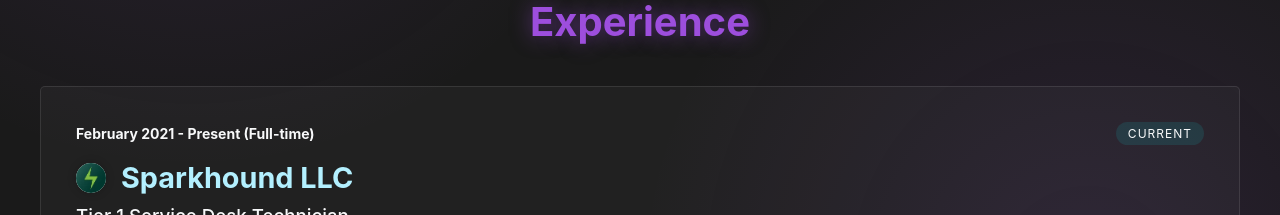
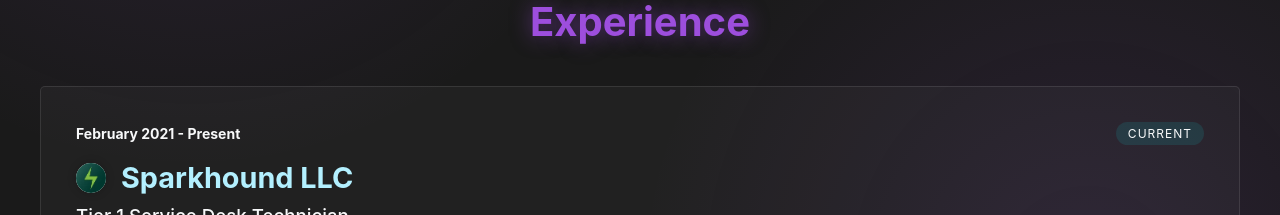
Before and after one commit to CB9611/CameronBranchPortfolio, a React (Vite) app in the folder cameronbranch-com/: page / in a window 1280 px wide. Shown: the part 1200-1415 px from the top of the page. Built offline with nearby package versions, Linux system fonts and the light colour scheme.

Commit message:
Small change to experience
- Removed (Full-time) from Sparkhound timeframe.

```diff
--- a/cameronbranch-com/src/components/experience/Experience.jsx
+++ b/cameronbranch-com/src/components/experience/Experience.jsx
@@ -13,7 +13,7 @@
             logo: sparkhoundLogo,
             title: "Tier 1 Service Desk Technician",
             location: "Baton Rouge, LA, USA (Remote)",
-            years: "February 2021 - Present (Full-time)",
+            years: "February 2021 - Present",
             status: "Current",
             description1: "Enterprise Infrastructure Support: Deliver Tier 1 technical support within a high-volume Managed Services Provider (MSP) environment, resolving complex OS, application, and connectivity issues for diverse enterprise clients.",
             description2: "Identity & Access Management (IAM): Administer user accounts, group memberships, and security permissions through Active Directory, ensuring secure and timely access to critical business resources.",
```
